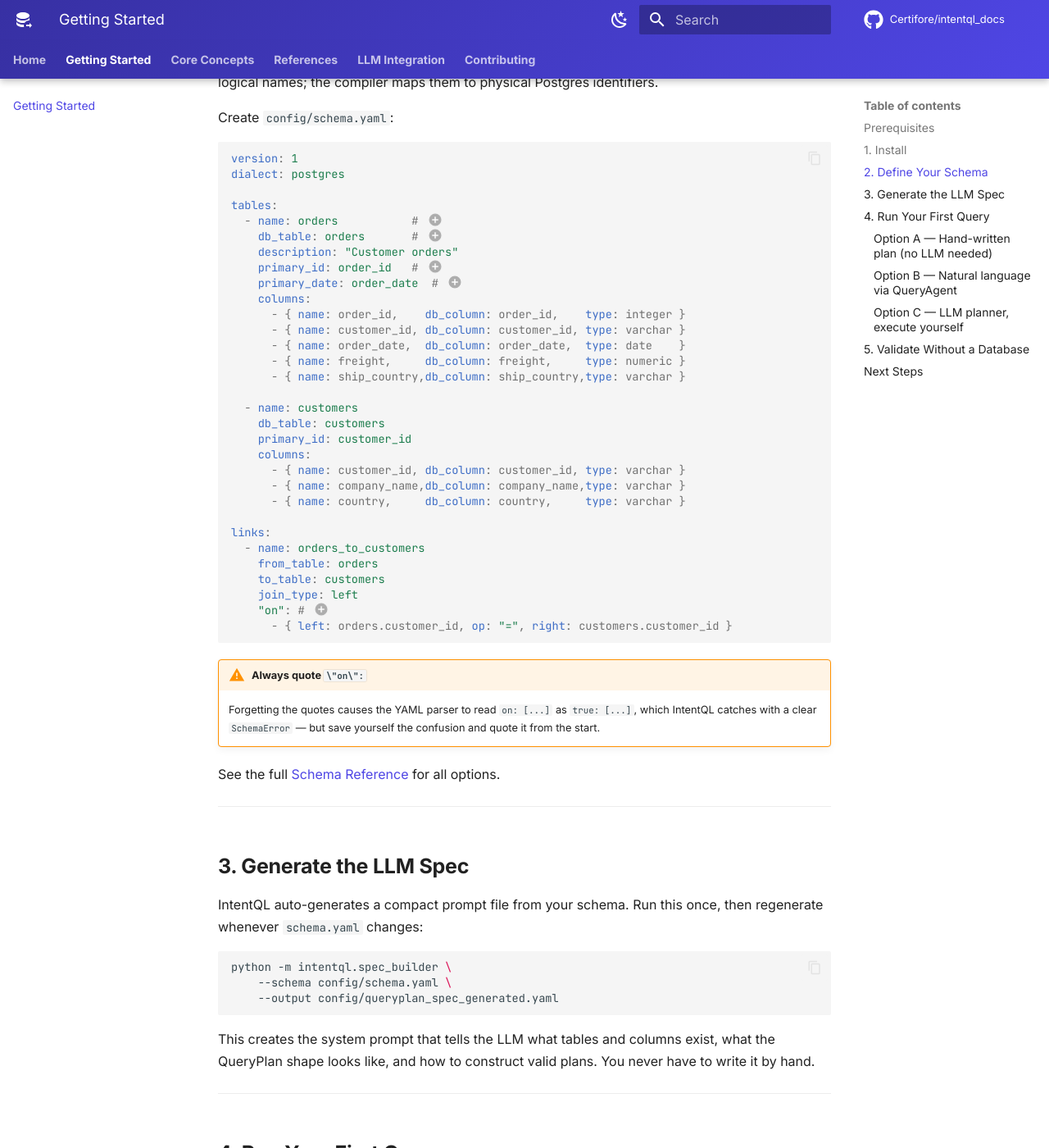
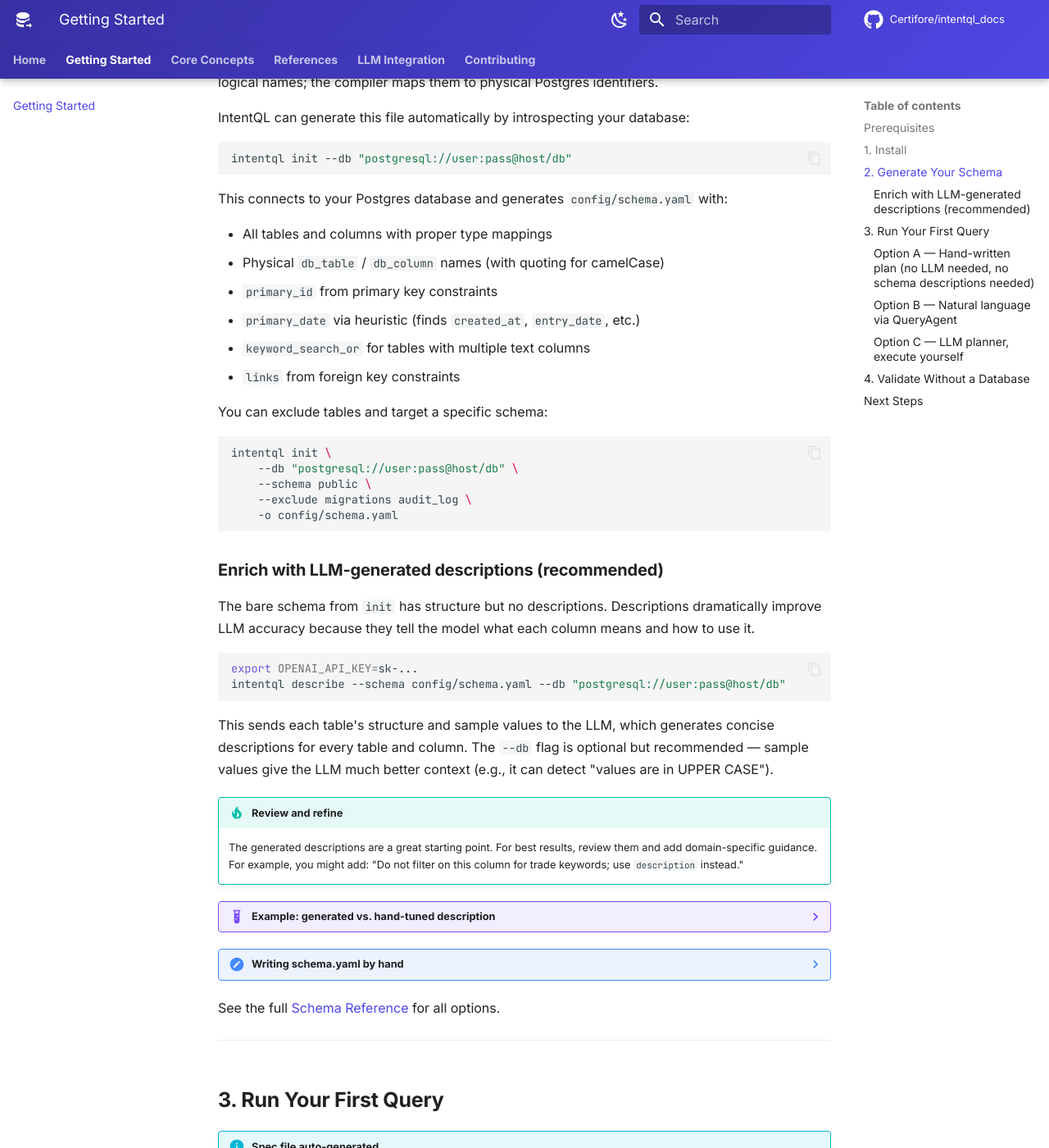
Before and after one commit to Certifore/intentql_docs, an MkDocs documentation site: the page built from docs/getting-started.md, in a window 1280 px wide and 1400 px high, scrolled down 1022 px. Shown: the whole window at 82% size. Built offline with MkDocs 1.6.1 and Material for MkDocs 9.7.7, drawn with Linux system fonts in a browser that asks for light colours; comment, search, counter and statistics services are not loaded; the version menu is left out; some of the changed text lies outside the part shown.

Commit message:
docs: add CLI reference and update quick start for intentql init/describe
- Add full CLI Commands section to api-reference.md (init + describe)
- Replace manual schema step in getting-started.md with CLI workflow
- Add "From zero (CLI)" tab as first quick start option in index.md
- Add "Zero-Config Setup" feature card to highlights
- Update QueryAgent docs to show spec_path as optional

Made-with: Cursor

````diff
--- a/docs/api-reference.md
+++ b/docs/api-reference.md
@@ -15,6 +15,8 @@ from intentql import execute_query_plan, QueryPlanPlanner, QueryAgent
 
 | Symbol | Kind | Summary |
 |---|---|---|
+| [`intentql init`](#intentql-init) | CLI | Introspect Postgres and generate `schema.yaml`. |
+| [`intentql describe`](#intentql-describe) | CLI | Enrich schema with LLM-generated descriptions. |
 | [`execute_query_plan`](#execute_query_plan) | function | Compile + execute a QueryPlan. Primary entrypoint. |
 | [`validate_query_plan`](#validate_query_plan) | function | Validate a plan offline. Returns list of error strings. |
 | [`validate_query_plan_dict`](#validate_query_plan_dict) | function | Structured validation. Returns typed error objects. |
@@ -32,6 +34,97 @@ from intentql import execute_query_plan, QueryPlanPlanner, QueryAgent
 | [`build_spec` / `write_spec`](#build_spec) | functions | Programmatic spec builder. |
 | [`get_queryplan_instructions`](#get_queryplan_instructions) | function | Build full LLM system prompt string. |
 | [`Compiler`](#compiler-low-level) | class | Low-level: compile a plan to `(sql, params)`. |
+
+---
+
+## CLI Commands
+
+IntentQL ships with a command-line interface for schema management. After `pip install intentql`, the `intentql` command is available.
+
+### `intentql init`
+
+Introspect a Postgres database and generate `schema.yaml` with full structure.
+
+```bash
+intentql init --db "postgresql://user:pass@host/db" [options]
+```
+
+**Options:**
+
+| Flag | Default | Description |
+|---|---|---|
+| `--db` | required | Database URL (e.g., `postgresql://user:pass@host/db`) |
+| `--output`, `-o` | `config/schema.yaml` | Output path for the generated schema |
+| `--schema` | `public` | Postgres schema to introspect |
+| `--exclude` | `[]` | Table names to skip (space-separated) |
+
+**Auto-detects:**
+
+- Tables, columns, and types (mapped to IntentQL types)
+- Physical names with proper quoting for camelCase identifiers
+- `primary_id` from primary key constraints
+- `primary_date` via heuristic (looks for `created_at`, `entry_date`, etc.)
+- `keyword_search_or` for tables with multiple text columns named like `description`, `name`, etc.
+- `links` from foreign key constraints (with `left` join type)
+
+**Example:**
+
+```bash
+intentql init \
+    --db "postgresql://user:pass@host/db" \
+    --schema public \
+    --exclude migrations audit_log \
+    -o config/schema.yaml
+
+# Schema written to config/schema.yaml
+#   13 tables, 183 columns, 4 links
+```
+
+### `intentql describe`
+
+Enrich an existing `schema.yaml` with LLM-generated table and column descriptions.
+
+```bash
+export OPENAI_API_KEY=sk-...
+intentql describe --schema config/schema.yaml [--db URL]
+```
+
+**Options:**
+
+| Flag | Default | Description |
+|---|---|---|
+| `--schema` | `config/schema.yaml` | Path to the schema file to enrich |
+| `--db` | `None` | Database URL for sampling values (optional, improves descriptions) |
+
+**Requirements:**
+
+- `OPENAI_API_KEY` environment variable must be set
+- Uses `gpt-4o-mini` for cost-effective description generation
+
+When `--db` is provided, the command samples distinct values from each column and includes them in the prompt, producing significantly better descriptions (e.g., the LLM can detect that "values are in UPPER CASE" or "contains free-text descriptions").
+
+**Example:**
+
+```bash
+intentql describe --schema config/schema.yaml --db "postgresql://user:pass@host/db"
+
+# Describing table: orders...
+# Describing table: customers...
+# Schema written to config/schema.yaml
+#   2 tables, 9 columns, 0 links
+# Descriptions added successfully.
+```
+
+### Programmatic access
+
+Both commands are also available as Python functions:
+
+```python
+from intentql.cli import introspect_database, describe_schema
+
+schema = introspect_database(db_url="postgresql://...", schema_name="public")
+describe_schema(schema_path="config/schema.yaml", db_url="postgresql://...")
+```
 
 ---
 
@@ -244,7 +337,7 @@ class QueryAgent:
 |---|---|---|---|
 | `engine` | `sqlalchemy.Engine` | required | SQLAlchemy engine connected to Postgres |
 | `schema_path` | `str` | required | Path to `schema.yaml` |
-| `spec_path` | `str` | required | Path to `queryplan_spec_generated.yaml` |
+| `spec_path` | `str \| None` | `None` | Path to spec file. Auto-generates from schema if omitted. |
 | `llm` | `Any` | required | Any LLM — OpenAI client, LangChain model, callable |
 | `max_plan_retries` | `int` | `2` | Extra LLM attempts for the legacy pipeline fallback |
 | `enforce_semantic_lint` | `bool` | `True` | Block execution on lint errors (legacy pipeline only) |
--- a/docs/getting-started.md
+++ b/docs/getting-started.md
@@ -38,76 +38,113 @@ pip install langchain-groq                  # Groq (free, fast)
 
 ---
 
-## 2. Define Your Schema
+## 2. Generate Your Schema
 
 `schema.yaml` is the **allowlist** that tells IntentQL which tables and columns exist. The LLM only sees logical names; the compiler maps them to physical Postgres identifiers.
 
-Create `config/schema.yaml`:
+IntentQL can generate this file automatically by introspecting your database:
 
-```yaml
-version: 1
-dialect: postgres
-
-tables:
-  - name: orders           # (1)
-    db_table: orders       # (2)
-    description: "Customer orders"
-    primary_id: order_id   # (3)
-    primary_date: order_date  # (4)
-    columns:
-      - { name: order_id,    db_column: order_id,    type: integer }
-      - { name: customer_id, db_column: customer_id, type: varchar }
-      - { name: order_date,  db_column: order_date,  type: date    }
-      - { name: freight,     db_column: freight,     type: numeric }
-      - { name: ship_country,db_column: ship_country,type: varchar }
-
-  - name: customers
-    db_table: customers
-    primary_id: customer_id
-    columns:
-      - { name: customer_id, db_column: customer_id, type: varchar }
-      - { name: company_name,db_column: company_name,type: varchar }
-      - { name: country,     db_column: country,     type: varchar }
-
-links:
-  - name: orders_to_customers
-    from_table: orders
-    to_table: customers
-    join_type: left
-    "on": # (4)
-      - { left: orders.customer_id, op: "=", right: customers.customer_id }
+```bash
+intentql init --db "postgresql://user:pass@host/db"
 ```
 
-1. **Logical name** — what appears in QueryPlan `dataset` and field refs
-2. **Physical name** — the actual Postgres table name
-3. **Primary key** — used for `count_distinct` and semantic lint
-4. **Primary date** — used for automatic time range filter resolution (e.g., "last year" → date filters on this column)
-5. **Quote `"on":`** — `on` is a YAML reserved word; always quote it
+This connects to your Postgres database and generates `config/schema.yaml` with:
 
-!!! warning "Always quote `\"on\":`"
-    Forgetting the quotes causes the YAML parser to read `on: [...]` as `true: [...]`, which IntentQL catches with a clear `SchemaError` — but save yourself the confusion and quote it from the start.
+- All tables and columns with proper type mappings
+- Physical `db_table` / `db_column` names (with quoting for camelCase)
+- `primary_id` from primary key constraints
+- `primary_date` via heuristic (finds `created_at`, `entry_date`, etc.)
+- `keyword_search_or` for tables with multiple text columns
+- `links` from foreign key constraints
+
+You can exclude tables and target a specific schema:
+
+```bash
+intentql init \
+    --db "postgresql://user:pass@host/db" \
+    --schema public \
+    --exclude migrations audit_log \
+    -o config/schema.yaml
+```
+
+### Enrich with LLM-generated descriptions (recommended)
+
+The bare schema from `init` has structure but no descriptions. Descriptions dramatically improve LLM accuracy because they tell the model what each column means and how to use it.
+
+```bash
+export OPENAI_API_KEY=sk-...
+intentql describe --schema config/schema.yaml --db "postgresql://user:pass@host/db"
+```
+
+This sends each table's structure and sample values to the LLM, which generates concise descriptions for every table and column. The `--db` flag is optional but recommended — sample values give the LLM much better context (e.g., it can detect "values are in UPPER CASE").
+
+!!! tip "Review and refine"
+    The generated descriptions are a great starting point. For best results, review them and add domain-specific guidance. For example, you might add: "Do not filter on this column for trade keywords; use `description` instead."
+
+??? example "Example: generated vs. hand-tuned description"
+    **Generated:**
+    ```yaml
+    - name: shop
+      type: bigint
+      description: "Unique identifier for each shop, use for shop-specific queries."
+    ```
+    **Hand-tuned:**
+    ```yaml
+    - name: shop
+      type: bigint
+      description: >
+        Unique identifier for each shop. For questions about trade type
+        (plumbing, electrical), prefer filtering description or work_order_description
+        with keyword search rather than filtering on shop ID.
+    ```
+
+??? note "Writing schema.yaml by hand"
+    You can also create `schema.yaml` manually. Here's the minimal structure:
+
+    ```yaml
+    version: 1
+    dialect: postgres
+
+    tables:
+      - name: orders           # (1)
+        db_table: orders       # (2)
+        description: "Customer orders"
+        primary_id: order_id   # (3)
+        primary_date: order_date  # (4)
+        columns:
+          - { name: order_id,    db_column: order_id,    type: integer }
+          - { name: customer_id, db_column: customer_id, type: varchar }
+          - { name: order_date,  db_column: order_date,  type: date    }
+          - { name: freight,     db_column: freight,     type: numeric }
+          - { name: ship_country,db_column: ship_country,type: varchar }
+
+    links:
+      - name: orders_to_customers
+        from_table: orders
+        to_table: customers
+        join_type: left
+        "on":
+          - { left: orders.customer_id, op: "=", right: customers.customer_id }
+    ```
+
+    1. **Logical name** — what appears in QueryPlan `dataset` and field refs
+    2. **Physical name** — the actual Postgres table name
+    3. **Primary key** — used for `count_distinct` and semantic lint
+    4. **Primary date** — used for automatic time range filter resolution
+
+    !!! warning "Always quote `\"on\":`"
+        `on` is a YAML reserved word; bare `on:` is parsed as `true:`.
 
 See the full [Schema Reference](schema-reference.md) for all options.
 
 ---
 
-## 3. Generate the LLM Spec
+## 3. Run Your First Query
 
-IntentQL auto-generates a compact prompt file from your schema. Run this once, then regenerate whenever `schema.yaml` changes:
+!!! info "Spec file auto-generated"
+    `QueryAgent` automatically generates and manages the LLM spec file (`queryplan_spec_generated.yaml`) from your schema. You don't need to run a separate command — it regenerates whenever `schema.yaml` changes.
 
-```bash
-python -m intentql.spec_builder \
-    --schema config/schema.yaml \
-    --output config/queryplan_spec_generated.yaml
-```
-
-This creates the system prompt that tells the LLM what tables and columns exist, what the QueryPlan shape looks like, and how to construct valid plans. You never have to write it by hand.
-
----
-
-## 4. Run Your First Query
-
-### Option A — Hand-written plan (no LLM needed)
+### Option A — Hand-written plan (no LLM needed, no schema descriptions needed)
 
 ```python title="quickstart.py"
 from sqlalchemy import create_engine
@@ -153,7 +190,6 @@ engine = create_engine("postgresql+psycopg2://user:pass@localhost/mydb")
 agent = intentql.QueryAgent(
     engine=engine,
     schema_path="config/schema.yaml",
-    spec_path="config/queryplan_spec_generated.yaml",
     llm=OpenAI(api_key="sk-..."),
 )
 
@@ -186,7 +222,6 @@ engine = create_engine("postgresql+psycopg2://user:pass@localhost/mydb")
 planner = intentql.QueryPlanPlanner(
     llm=OpenAI(api_key="sk-..."),
     schema_path="config/schema.yaml",
-    spec_path="config/queryplan_spec_generated.yaml",
 )
 
 # Step 1: generate a QueryPlan from natural language
@@ -205,7 +240,7 @@ print(result["rows"])
 
 ---
 
-## 5. Validate Without a Database
+## 4. Validate Without a Database
 
 Use `validate_query_plan` to check plans in unit tests, CI, or a plan preview endpoint — no database connection required:
 
````
Also changed, not shown: other parts of docs/api-reference.md (+1 -1 lines), docs/index.md (+16 -2 lines).
